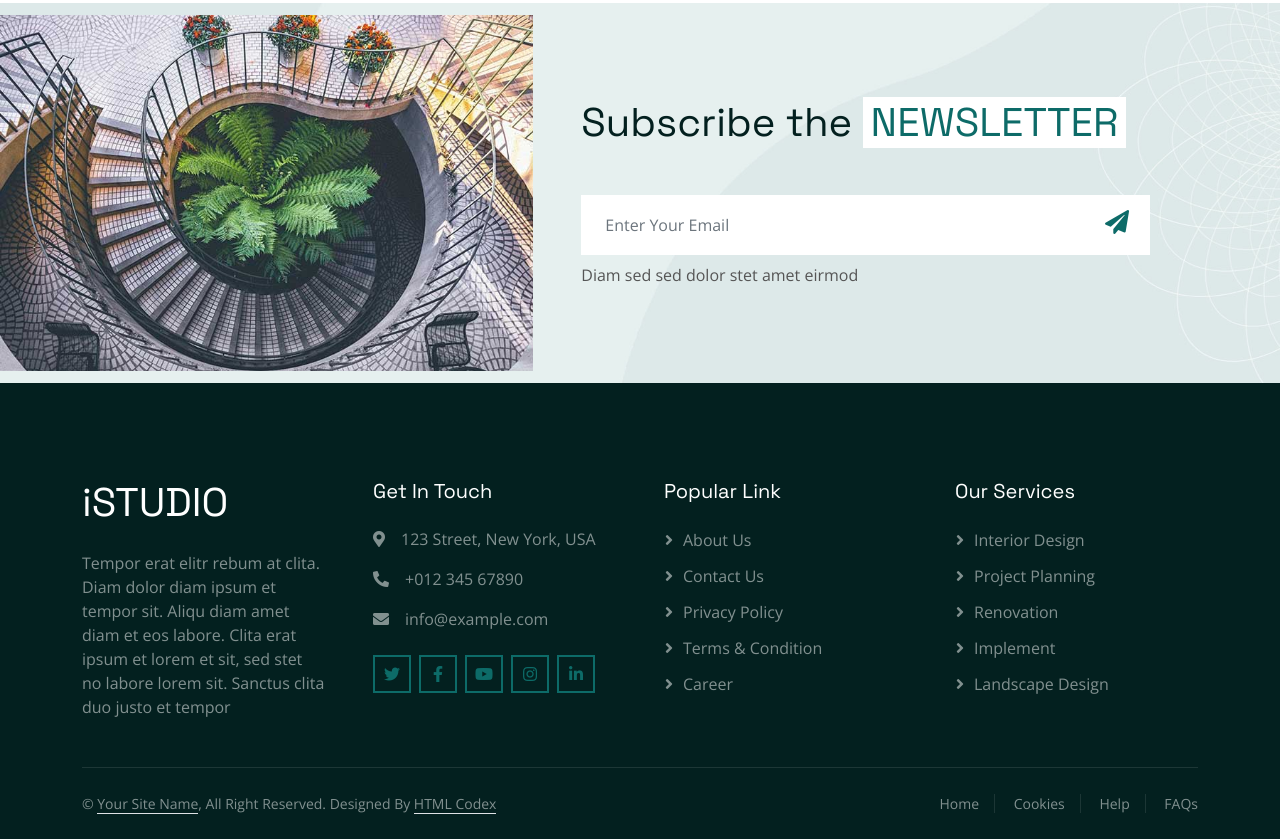
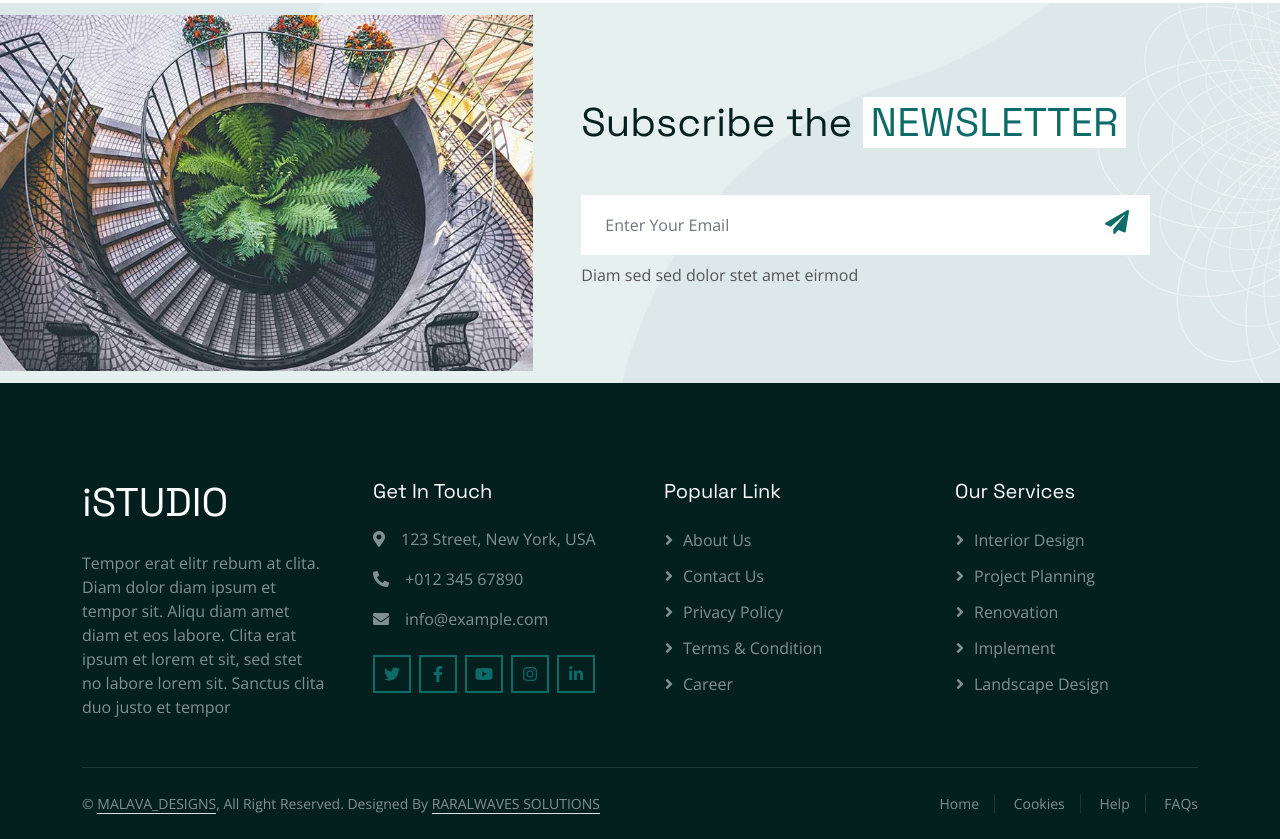
Before and after one commit to vanonshati/MALAVA_INTERIOR-DESIGNER, a plain HTML site: page contact.html in a window 1280 px wide. Shown: the part 1141-1980 px from the top of the page. Drawn offline with nearby package versions, Linux system fonts and the light colour scheme.

Commit message:
Update contact.html

```diff
--- a/contact.html
+++ b/contact.html
@@ -220,12 +220,10 @@
             <div class="copyright">
                 <div class="row">
                     <div class="col-md-6 text-center text-md-start mb-3 mb-md-0">
-                        &copy; <a class="border-bottom" href="#">Your Site Name</a>, All Right Reserved.
+                        &copy; <a class="border-bottom" href="#">MALAVA_DESIGNS</a>, All Right Reserved.
 
-                        <!--/*** This template is free as long as you keep the below author’s credit link/attribution link/backlink. ***/-->
-                        <!--/*** If you'd like to use the template without the below author’s credit link/attribution link/backlink, ***/-->
-                        <!--/*** you can purchase the Credit Removal License from "https://htmlcodex.com/credit-removal". ***/-->
-                        Designed By <a class="border-bottom" href="https://htmlcodex.com">HTML Codex</a>
+
+                        Designed By <a class="border-bottom" href="https://raralwavessolutions.co.ke/">RARALWAVES SOLUTIONS</a>
                     </div>
                     <div class="col-md-6 text-center text-md-end">
                         <div class="footer-menu">
```
